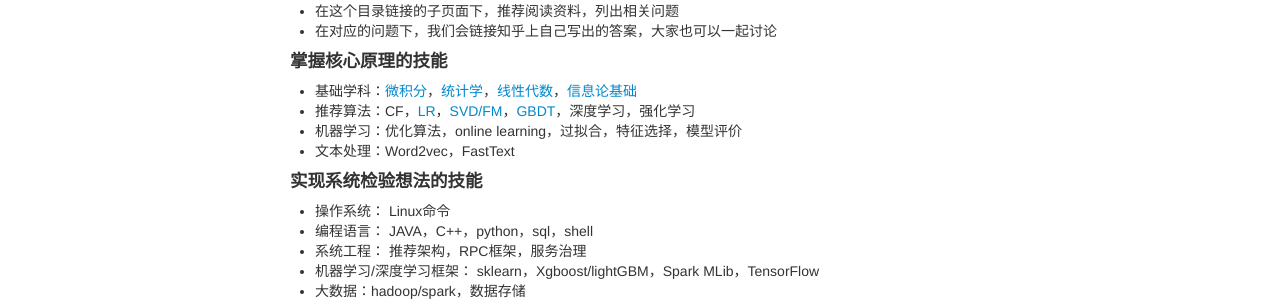
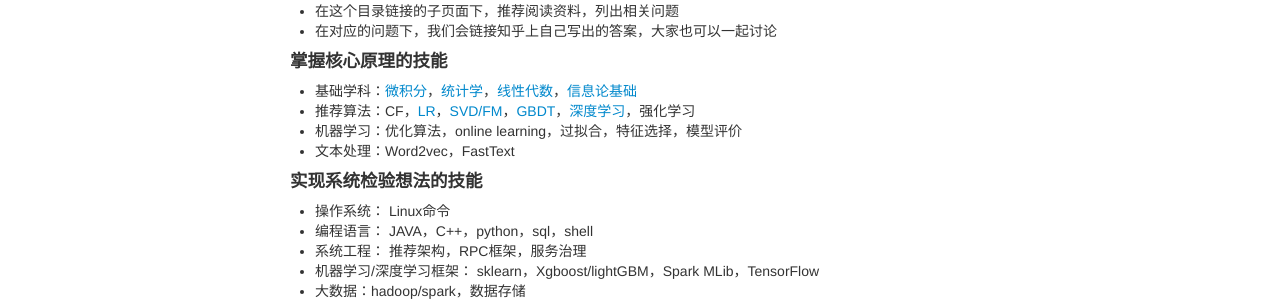
Before and after one commit to sfgcs/sfgcs.github.io, a Jekyll site: the page built from index.md, in a window 1280 px wide. Shown: the part 281-582 px from the top of the page. Built offline with Jekyll 4.4.1, drawn with Linux system fonts in a browser that asks for light colours; part of the change alters nothing that is shown.

```diff
--- a/index.md
+++ b/index.md
@@ -19,7 +19,7 @@ description: 如何成为一名推荐算法工程师详细补充版
 #### 掌握核心原理的技能
 
 -  基础学科：[微积分](/pages/math.html)，[统计学](/pages/math.html)，[线性代数](/pages/math.html)，[信息论基础](/pages/math.html)
--  推荐算法：CF，[LR](/pages/lr.html)，[SVD/FM](/pages/svd_fm.html)，[GBDT](/pages/gbdt.html)，深度学习，强化学习
+-  推荐算法：CF，[LR](/pages/lr.html)，[SVD/FM](/pages/svd_fm.html)，[GBDT](/pages/gbdt.html)，[深度学习](/pages/dl.html)，强化学习
 -  机器学习：优化算法，online learning，过拟合，特征选择，模型评价
 -  文本处理：Word2vec，FastText
 
```
